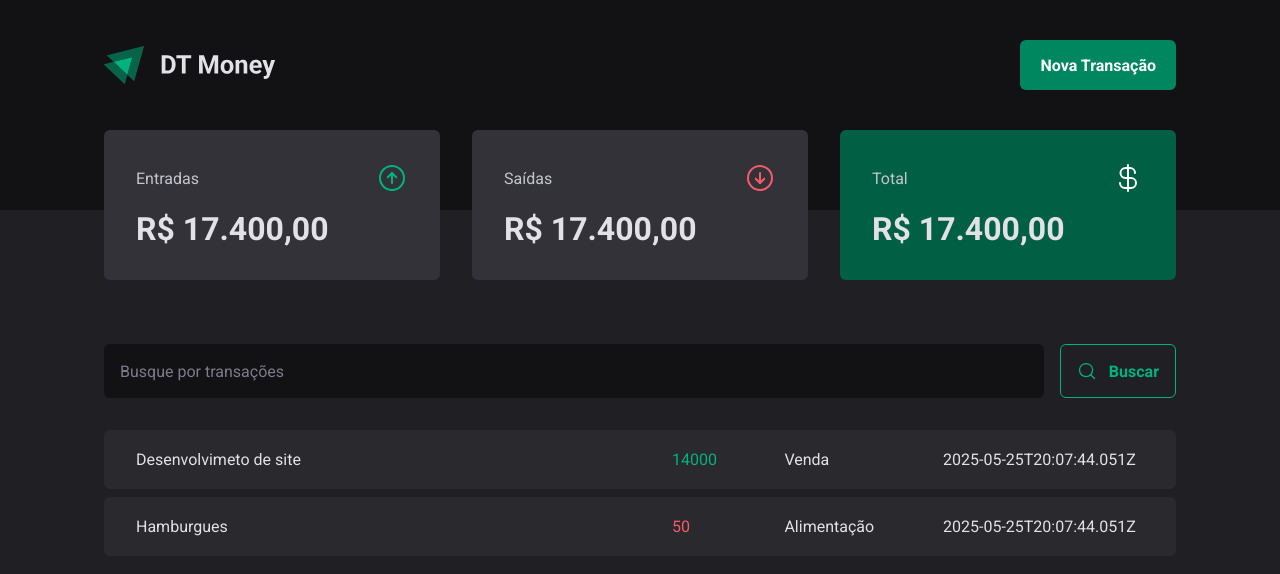
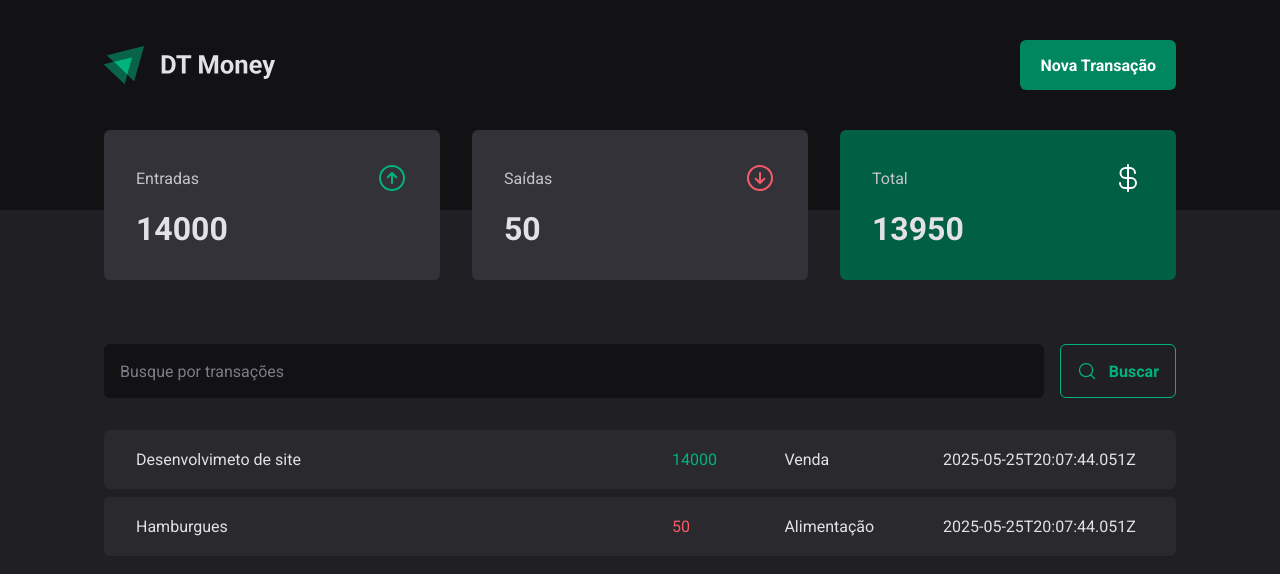
Before and after one commit to gustavoeguedes/03-dt-money, a React (Vite) app: page / in a window 1280 px wide. Shown: the top 574 px of the page. Built offline with nearby package versions, Linux system fonts and the light colour scheme; data requests are answered from the project's data file.

Commit message:
feat: implement TransactionsContext and provider for transaction state management

```diff
--- a/src/App.tsx
+++ b/src/App.tsx
@@ -2,11 +2,14 @@
 import { defaultTheme } from "./styles/theme/default"
 import { GlobalStyle } from "./styles/global"
 import { Transactions } from "./pages/Transactions"
+import { TransactionsProvider } from "./contexts/TransactionsContext"
 
 function App() {
   return (
   <ThemeProvider theme={defaultTheme}>
-    <Transactions />
+    <TransactionsProvider>
+      <Transactions />
+    </TransactionsProvider>
     <GlobalStyle />
   </ThemeProvider>)
 
--- a/src/components/Summary/index.tsx
+++ b/src/components/Summary/index.tsx
@@ -1,7 +1,22 @@
 import { ArrowCircleDown, ArrowCircleUp, CurrencyDollar } from "phosphor-react";
 import { SummaryCard, SummaryContainer } from "./styles";
+import { TransactionsContext } from "../../contexts/TransactionsContext";
+import { useContext } from "react";
 
 export function Summary() {
+    const {transactions} = useContext(TransactionsContext)
+
+    const summary = transactions.reduce((acc, transaction) => {
+        if (transaction.type === 'income') {
+            acc.income += transaction.price
+            acc.total += transaction.price
+        } else {
+            acc.outcome += transaction.price
+            acc.total -= transaction.price
+        }
+        return acc
+
+    }, {income: 0, outcome: 0, total: 0})
     return (
         <SummaryContainer>
             <SummaryCard>
@@ -10,7 +25,7 @@
                     <ArrowCircleUp size={32} color="#00B37E" />
                 </header>
 
-                <strong>R$ 17.400,00</strong>
+                <strong>{summary.income}</strong>
             </SummaryCard>
             <SummaryCard>
                 <header>
@@ -18,7 +33,7 @@
                     <ArrowCircleDown size={32} color="#f75a68" />
                 </header>
 
-                <strong>R$ 17.400,00</strong>
+                <strong>{summary.outcome}</strong>
             </SummaryCard>
             <SummaryCard variant="green">
                 <header>
@@ -26,7 +41,7 @@
                     <CurrencyDollar size={32} color="#fff" />
                 </header>
 
-                <strong>R$ 17.400,00</strong>
+                <strong>{summary.total}</strong>
             </SummaryCard>
         </SummaryContainer>
     )
--- /dev/null
+++ b/src/contexts/TransactionsContext.tsx
@@ -0,0 +1,36 @@
+import { createContext, useEffect, useState } from "react";
+
+interface Transaction {
+    id: number;
+    description: string;
+    type: 'income' | 'outcome'
+    price: number;
+    category: string;
+    createdAt: string;
+}
+
+interface TransactionContextType {
+    transactions: Transaction[];
+}
+
+export const TransactionsContext = createContext({} as TransactionContextType);
+
+export function TransactionsProvider({ children }: { children: React.ReactNode }) {
+    const [transactions, setTransactions] = useState<Transaction[]>([])
+        async function loadTransactions() {
+            const response = await fetch('http://localhost:3333/transactions')
+            const data = await response.json()
+            setTransactions(data)
+            console.log(data)
+        }
+
+        useEffect(() => {
+            loadTransactions()
+
+        }, [])
+    return (
+        <TransactionsContext.Provider value={{ transactions }}>
+            {children}
+        </TransactionsContext.Provider>
+    )
+}
--- a/src/pages/Transactions/index.tsx
+++ b/src/pages/Transactions/index.tsx
@@ -1,31 +1,15 @@
-import { useEffect, useState } from "react";
+import { useContext } from "react";
 import { Header } from "../../components/Header";
 import { Summary } from "../../components/Summary";
 import { SearchForm } from "./components/SearchForm";
 import { PriceHighlight, TransactionsContainer, TransactionsTable } from "./styles";
+import { TransactionsContext } from "../../contexts/TransactionsContext";
 
-interface Transaction {
-    id: number;
-    description: string;
-    type: 'income' | 'outcome'
-    price: number;
-    category: string;
-    createdAt: string;
-}
+
 
 export function Transactions() {
-    const [transactions, setTransactions] = useState<Transaction[]>([])
-    async function loadTransactions() {
-        const response = await fetch('http://localhost:3333/transactions')
-        const data = await response.json()
-        setTransactions(data)
-        console.log(data)
-    }
+    const {transactions} = useContext(TransactionsContext)
 
-    useEffect(() => {
-        loadTransactions()
-
-    }, [])
     return(
         <div>
             <Header />
```
